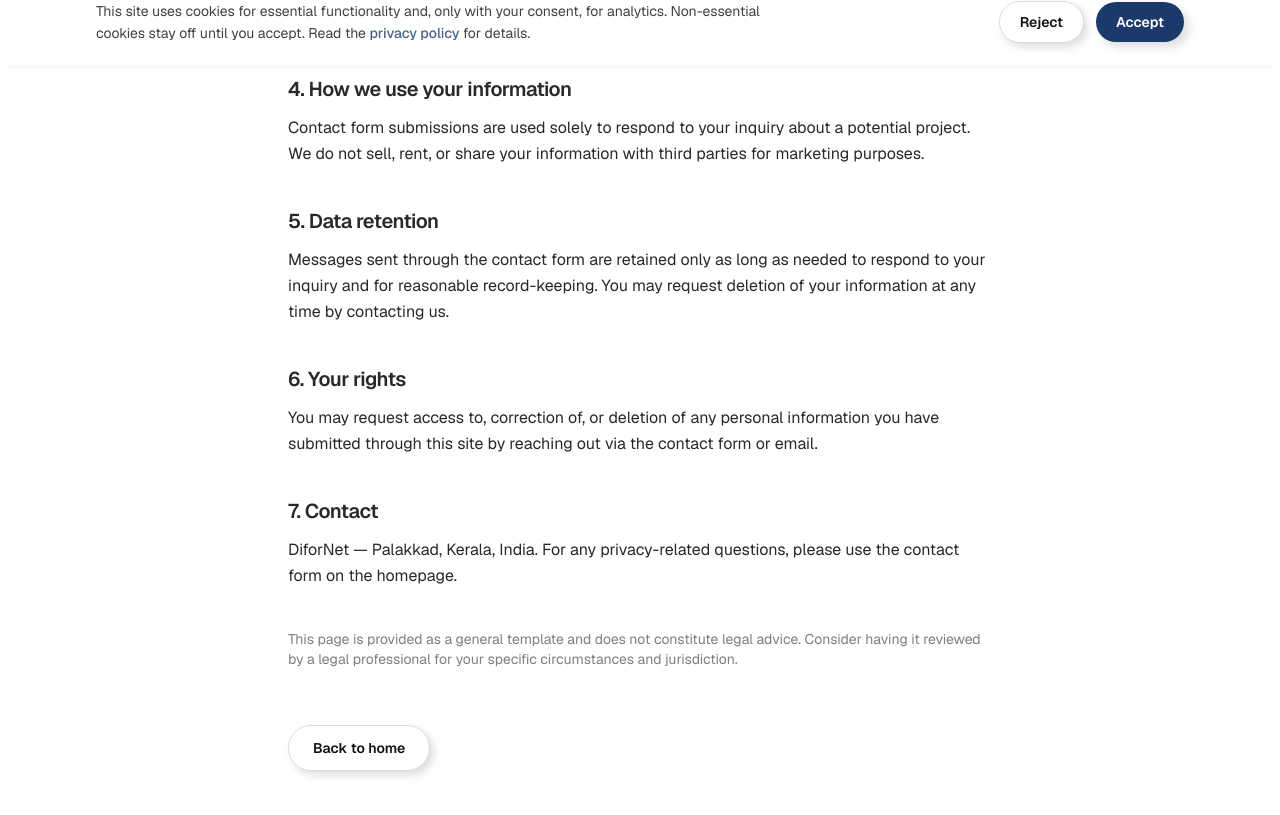
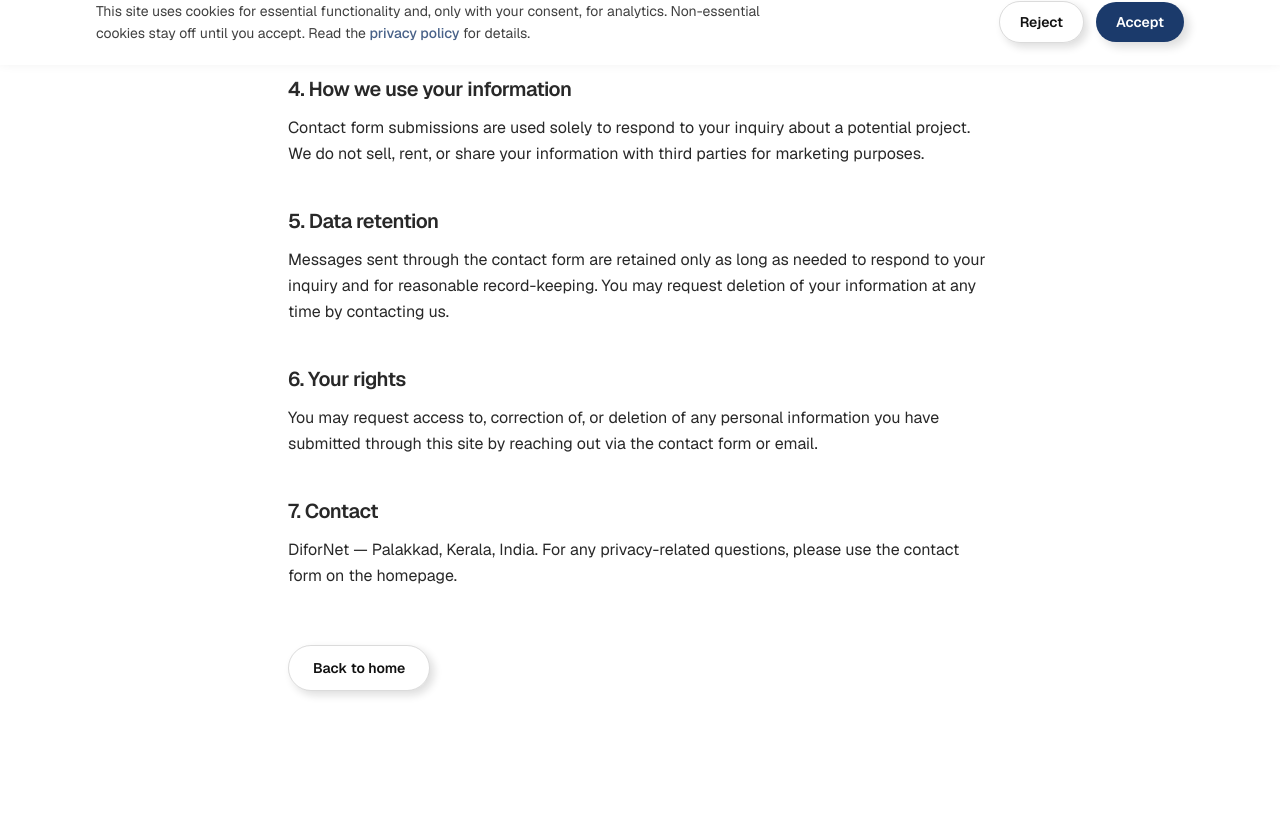
Before and after one commit to mhdrasilcm/difornet, a Next.js app: page /privacy in a window 1280 px wide. Shown: the part 735-1550 px from the top of the page. Built offline with nearby package versions, Linux system fonts and the light colour scheme; no server answers.

Commit message:
LEGAL DISCLIMER REMOVED

```diff
--- a/app/privacy/page.tsx
+++ b/app/privacy/page.tsx
@@ -102,11 +102,7 @@ export default function PrivacyPolicyPage() {
           </p>
         </section>
 
-        <p className="text-sm opacity-60">
-          This page is provided as a general template and does not
-          constitute legal advice. Consider having it reviewed by a legal
-          professional for your specific circumstances and jurisdiction.
-        </p>
+
       </div>
 
       <a
--- a/app/terms/page.tsx
+++ b/app/terms/page.tsx
@@ -95,11 +95,7 @@ export default function TermsPage() {
           </p>
         </section>
 
-        <p className="text-sm opacity-60">
-          This page is provided as a general template and does not
-          constitute legal advice. Consider having it reviewed by a legal
-          professional for your specific circumstances and jurisdiction.
-        </p>
+
       </div>
 
       <a
```
